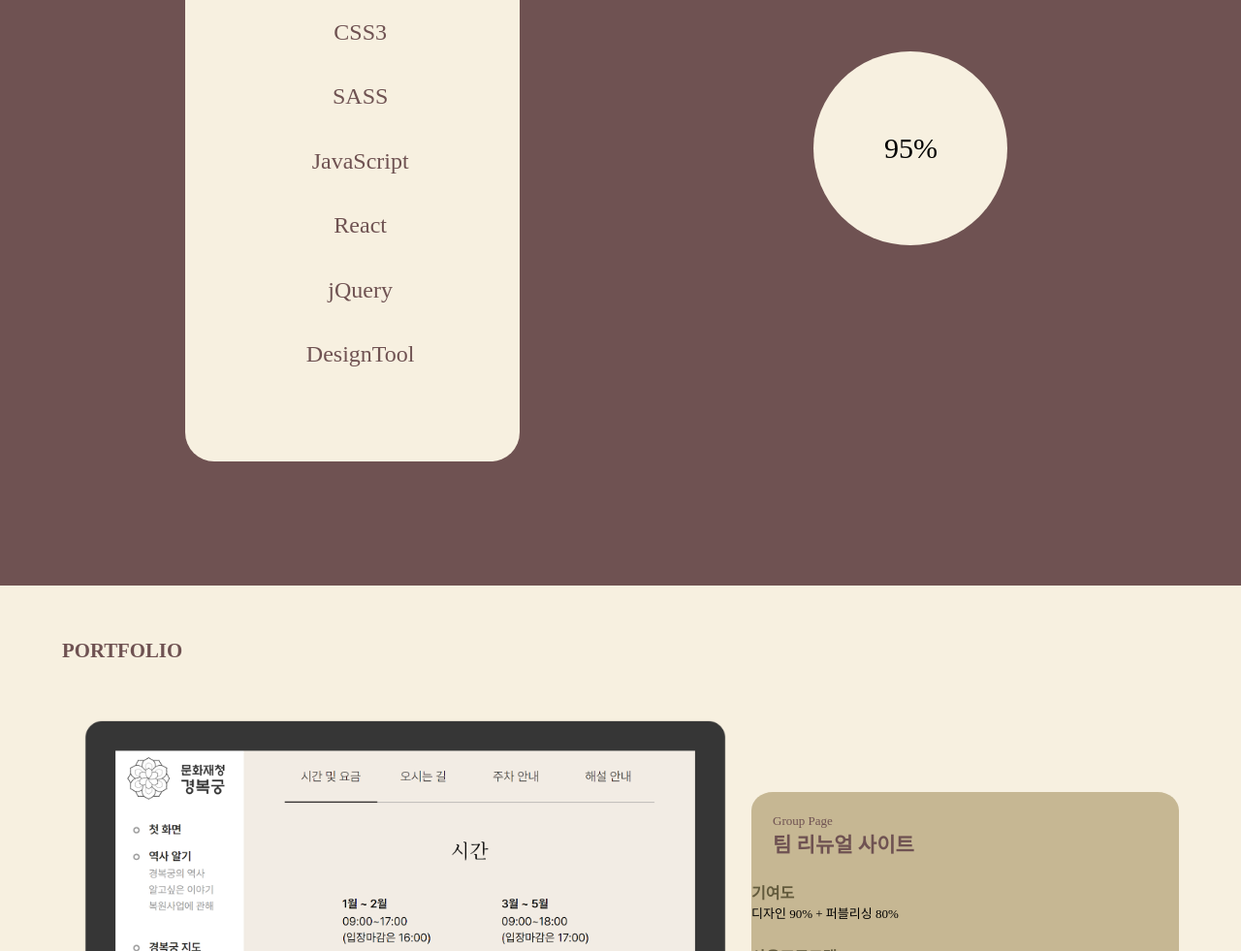
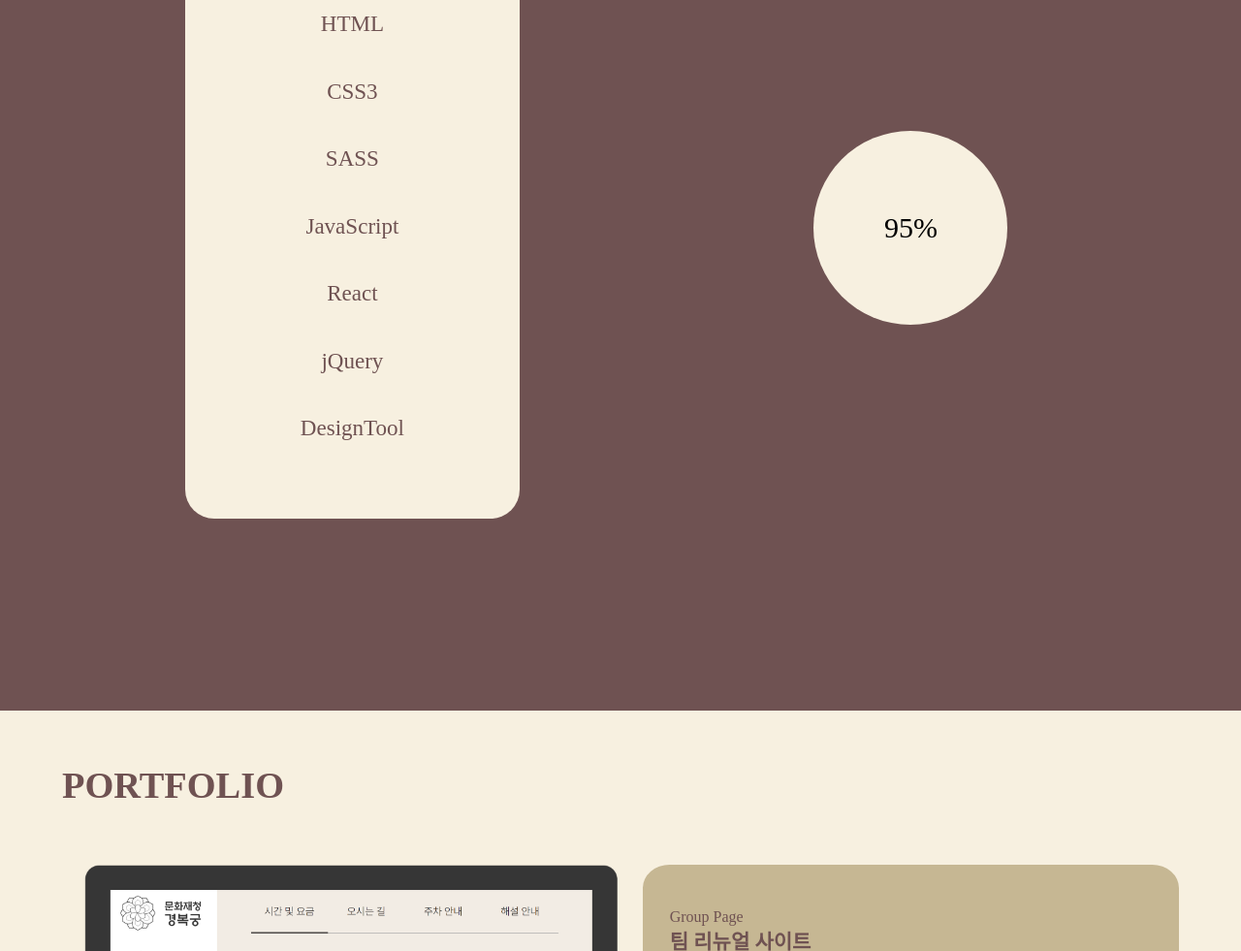
Before and after one commit to kimeuijin/portfolio, a plain HTML site: page portfolio.html in a window 1280 px wide. Shown: the part 1819-2800 px from the top of the page at 97% size. Drawn offline with Linux system fonts and the light colour scheme; a web font is replaced by a local one.

Commit message:
proect-page done

```diff
--- a/portfolio.html
+++ b/portfolio.html
@@ -145,20 +145,20 @@
                             </div>
                             <div class="project-txt">
                                 <div class="pro-title">
-                                    <span>Group Page</span>
-                                    <h3>팀 리뉴얼 사이트</h3>
-                                </div>
-                                <div class="pro-area">
                                     <ul>
-                                        <li class="pro-box">
+                                        <li>
+                                            <span>Group Page</span>
+                                            <h3>팀 리뉴얼 사이트</h3>
+                                        </li>
+                                        <li>
                                             <h3>기여도</h3>
                                             <p>디자인 90% + 퍼블리싱 80%</p>
                                         </li>
-                                        <li class="pro-box">
+                                        <li>
                                             <h3>사용프로그램</h3>
-                                            <p>Photoshop, Illustrator, Visual Studio Code</p>
+                                            <p>Photoshop, Illustrator, VS Code</p>
                                         </li>
-                                        <li class="pro-box">
+                                        <li>
                                             <h3>프로젝트 소개</h3>
                                             <p>웹 디자인 실무 교육과정을 통해 디자인과 코딩을 접하고 처음 만들었던 사이트입니다. 기존에 만들었던 작업물에 부족함을 느껴 한 번 더 디자인과 코드를 수정하면서 부족했던 부분을 보완하고 새로 공부한 내용을 적용하여 작업했습니다.</p>
                                         </li>
@@ -176,20 +176,20 @@
                             </div>
                             <div class="project-txt">
                                 <div class="pro-title">
-                                    <span>Group Page</span>
-                                    <h3>팀 리뉴얼 사이트</h3>
-                                </div>
-                                <div class="pro-area">
                                     <ul>
-                                        <li class="pro-box">
+                                        <li>
+                                            <span>Group Page</span>
+                                            <h3>팀 리뉴얼 사이트</h3>
+                                        </li>
+                                        <li>
                                             <h3>기여도</h3>
                                             <p>디자인 90% + 퍼블리싱 80%</p>
                                         </li>
-                                        <li class="pro-box">
+                                        <li>
                                             <h3>사용프로그램</h3>
-                                            <p>Photoshop, Illustrator, Visual Studio Code</p>
+                                            <p>Photoshop, Illustrator, VS Code</p>
                                         </li>
-                                        <li class="pro-box">
+                                        <li>
                                             <h3>프로젝트 소개</h3>
                                             <p>웹 디자인 실무 교육과정을 통해 디자인과 코딩을 접하고 처음 만들었던 사이트입니다. 기존에 만들었던 작업물에 부족함을 느껴 한 번 더 디자인과 코드를 수정하면서 부족했던 부분을 보완하고 새로 공부한 내용을 적용하여 작업했습니다.</p>
                                         </li>
@@ -207,23 +207,22 @@
                             </div>
                             <div class="project-txt">
                                 <div class="pro-title">
-                                    <span>Group Page</span>
-                                    <h3>팀 리뉴얼 사이트</h3>
-                                </div>
-                                <div class="pro-area">
                                     <ul>
-                                        <li class="pro-box">
+                                        <li>
+                                            <span>Group Page</span>
+                                            <h3>팀 리뉴얼 사이트</h3>
+                                        </li>
+                                        <li>
                                             <h3>기여도</h3>
                                             <p>디자인 90% + 퍼블리싱 80%</p>
                                         </li>
-                                        <li class="pro-box">
+                                        <li>
                                             <h3>사용프로그램</h3>
-                                            <p>Photoshop, Illustrator, Visual Studio Code</p>
+                                            <p>Photoshop, Illustrator, VS Code</p>
                                         </li>
-                                        <li class="pro-box">
+                                        <li>
                                             <h3>프로젝트 소개</h3>
-                                            <p>웹 디자인 실무 교육과정을 통해 디자인과 코딩을 접하고 처음 만들었던 사이트입니다. 기존에 만들었던 작업물에 부족함을 느껴 한 번 더 디자인과 코드를 수정하면서 부족했던 부분을 보완하고 새로 공부한 내용을 적용하여 작업했습니다.
-                                            </p>
+                                            <p>웹 디자인 실무 교육과정을 통해 디자인과 코딩을 접하고 처음 만들었던 사이트입니다. 기존에 만들었던 작업물에 부족함을 느껴 한 번 더 디자인과 코드를 수정하면서 부족했던 부분을 보완하고 새로 공부한 내용을 적용하여 작업했습니다.</p>
                                         </li>
                                     </ul>
                                 </div>
@@ -236,9 +235,9 @@
                         <!-- 자바스크립트 포폴 -->
                         <div class="projectScript-flex">
                             <ul>
-                                <li>
+                                <li class="toDoList-area">
                                     <div class="workImg">
-                                        <img src="" alt="">
+                                        <!-- <img src="./images/to-do-list.png" alt="to-do-list"> -->
                                     </div>
                                     <div class="frame">
                                         <div class="leftTop"></div>
@@ -254,7 +253,7 @@
                                 </li>
                                 <li>
                                     <div class="workImg">
-                                        <img src="" alt="">
+                                        <!-- <img src="./images/calculator.png" alt="계산기"> -->
                                     </div>
                                     <div class="frame">
                                         <div class="leftTop"></div>
--- a/scss/mixin.scss
+++ b/scss/mixin.scss
@@ -28,7 +28,16 @@
 
 @mixin confix {
     width: 90%;
+    max-width: 1230px;
     margin: 0 auto;
     padding: 0 10px;
     // background-color: rgb(158, 215, 158);
 }
+
+@mixin confix2 {
+    width: 90%;
+    max-width: 600px;
+    margin: 0 auto;
+    padding: 0 10px;
+    // background-color: rgb(178, 213, 136);
+}
--- a/scss/portfolio.scss
+++ b/scss/portfolio.scss
@@ -112,22 +112,22 @@ body {
                 }
                 .mainTxt {
                     position: absolute;
-                    top: 6.5vmax;
+                    top: 15vw;
                     left: 28%;
                     @include responsive(tablet-size) {
-                        top: 10vmax;
+                        top: 10.5vw;
                         left: 30%;
                     }
                     @include responsive(pc-size) {
-                        top: 6vmax;
-                        left: 32%;
+                        top: 7.2vw;
+                        left: 35%;
                     }
                     h2 {
                         color: $main-color;
                         font-size: 5.5vw;
                         text-align: center;
                         @include responsive(pc-size) {
-                            font-size: 4.5vw;
+                            font-size: 4vw;
                         }
                     }
                 }
@@ -239,10 +239,11 @@ body {
             @include confix;
             h2 {
                 padding: 55px 0 60px 0;
+                font-size: 5vw;
                 text-align: center;
                 color: $main-color;
                 @include responsive(tablet-size) {
-                    font-size: 1.5em;
+                    font-size: 3vw;
                     text-align: left;
                     padding: 55px 0 0 0;
                 }
@@ -363,11 +364,12 @@ body {
             @include confix;
             h2 {
                 padding: 55px 0 60px 0;
+                font-size: 5vw;
                 text-align: center;
                 color: $second-color;
                 @include responsive(tablet-size) {
                     text-align: left;
-                    font-size: 1.5em;
+                    font-size: 3vw;
                 }
             }
             .skill-flex {
@@ -385,33 +387,30 @@ body {
                     box-sizing: border-box;
                     background-color: $second-color;
                     border-radius: 30px;
-                    padding: 5%;
-                    // margin-bottom: 70px;
-                    // overflow-y: hidden;
+                    margin-bottom: 70px;
+                    padding-top: 30px;
+                    display: flex;
+                    flex-direction: row;
+                    flex-wrap: wrap;
                     @include responsive(tablet-size) {
                         width: 30%;
-                        height: 72vh;
+                        height: 100%;
                         padding: 5%;
-                    }
-                    @include responsive(tablet-size) {
-                        padding: 3%;
                     }
                     li {
                         width: 50%;
-                        height: 35px;
-                        float: left;
-                        margin: 10px 0;
                         text-align: center;
-                        a {
-                            color: $main-color;
-                            @include responsive(tablet-size) {
-                                font-size: 24px;
-                            }
-                        }
                         @include responsive(tablet-size) {
                             width: 100%;
                             height: 30px;
                             padding: 3%;
+                            margin: 1vw 0;
+                        }
+                        a {
+                            color: $main-color;
+                            @include responsive(tablet-size) {
+                                font-size: 1.8vw;
+                            }
                         }
                     }
                 }
@@ -445,12 +444,18 @@ body {
     #projectsPage {
         background-color: $second-color;
         .wrapper {
+            @include confix2;
+
+            @include responsive(pc-size) {
                 @include confix;
+            }
             h2 {
                 padding: 55px 0 60px 0;
+                font-size: 5vw;
                 text-align: center;
                 color: $main-color;
-                @include responsive(tablet-size) {
+                @include responsive(pc-size) {
+                    font-size: 3vw;
                     text-align: left;
                 }
             }
@@ -458,15 +463,15 @@ body {
                 display: flex;
                 flex-direction: column;
                 margin-bottom: 20em;
-                @include responsive(tablet-size) {
-                    display: flex;
+                @include responsive(pc-size) {
                     flex-direction: row;
                     justify-content: space-between;
-                    align-items: center;
+                    align-items: flex-start;
                 }
                 .mockup-img {
-                    @include responsive(tablet-size) {
+                    @include responsive(pc-size) {
                         padding: 0 2%;
+                        width: 50%;
                     }
                     img {
                         width: 100%;
@@ -480,56 +485,79 @@ body {
                     // padding: 7% 2%;
                     margin-top: 45px;
                     background-color: $modal-color;
-                    @include responsive(tablet-size) {
+                    @include responsive(pc-size) {
                         margin-top: 0;
+                        width: 50%;
                     }
 
                     .pro-title {
                         padding: 5% 5%;
                         padding-bottom: 1%;
-                        width: 100%;
+                        width: 90%;
                         color: $main-color;
                         margin-bottom: 19px;
+                        @include responsive(pc-size) {
+                            padding-bottom: 0%;
+                            height: 100%;
+                        }
+                        ul{
+                            li{
+                                margin-top: 1.1rem;
+                                span{
+                                    font-size: 2.5vw;
+                                    @include responsive(pc-size) {
+                                        font-size: 1rem;
+                                    }
+                                }
                                 h3 {
-                            font-size: 17px;
-                            @include responsive(tablet-size) {
+                                    font-size: 3vw;
+                                    @include responsive(pc-size) {
                                         font-size: 21px;
                                     }
                                 }
+                                p{
+                                    font-size: 2.5vw;
+                                    line-height: 1.5rem;
+                                    margin-top: 1.2vw;
+                                    @include responsive(pc-size) {
+                                        margin-top: 0.5rem;
+                                        font-size: 1rem;
                                     }
-                    .pro-area {
-                        width: 100%;
-                        padding: 5% 0;
-                        padding-top: 0%;
-                        .pro-box {
-                            margin-bottom: 23px;
-                            h3 {
-                                font-size: 14px;
+
+                                }
+                                &:last-child > p{
+                                    text-align: justify;
+                                }
+
+                                &:nth-child(2) > h3, &:nth-child(3) > h3, &:nth-child(4) > h3 {
                                     color: $h3-color;
-                                @include responsive(tablet-size) {
-                                    font-size: 16px;
                                 }
                             }
-                            // p {
-                            //     font-size: 11px;
-                            //     width: 400px;
-                            //     @include responsive(tablet-size) {
-                            //         font-size: 13px;
-                            //     }
-                            // }
-
                         }
                     }
                     .pro-button {
                         display: flex;
                         justify-content: space-around;
                         text-align: center;
+                        padding-bottom: 1.2rem;
                         a {
                             border: 1px solid $main-color;
                             border-radius: 13px;
                             padding: 7px;
                             background-color: $main-color;
                             color: $second-color;
+                            cursor: pointer;
+                        }
+                    }
+                }
+            }
+            .projectScript-flex{
+                // @include confix;
+                .toDoList-area{
+                    .workImg{
+                        height: 50px;
+                        img{
+
                         }
                     }
                 }
```
Also changed, not shown: css/portfolio.css, images/calculator.png (added), 2 other files. Lines whose indentation alone changed are shown as unchanged.
